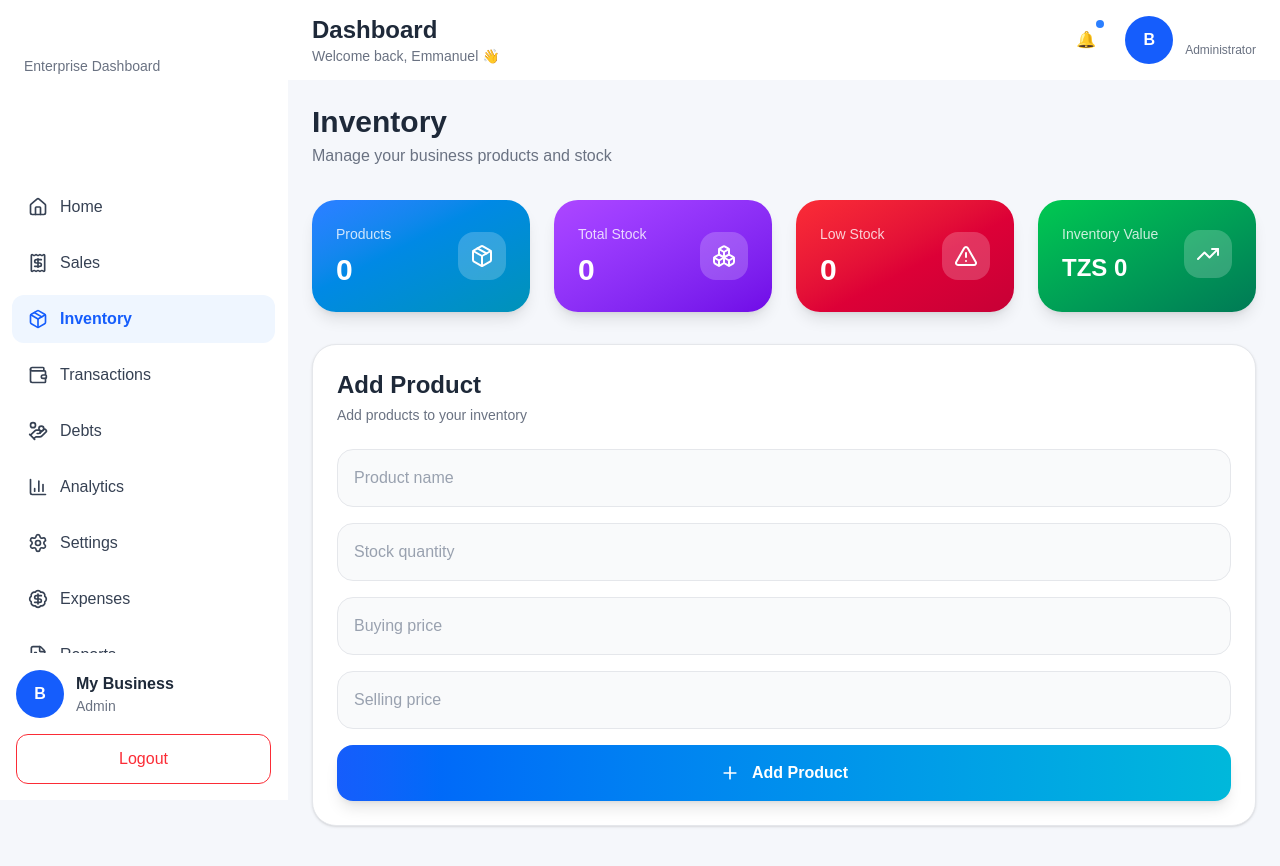
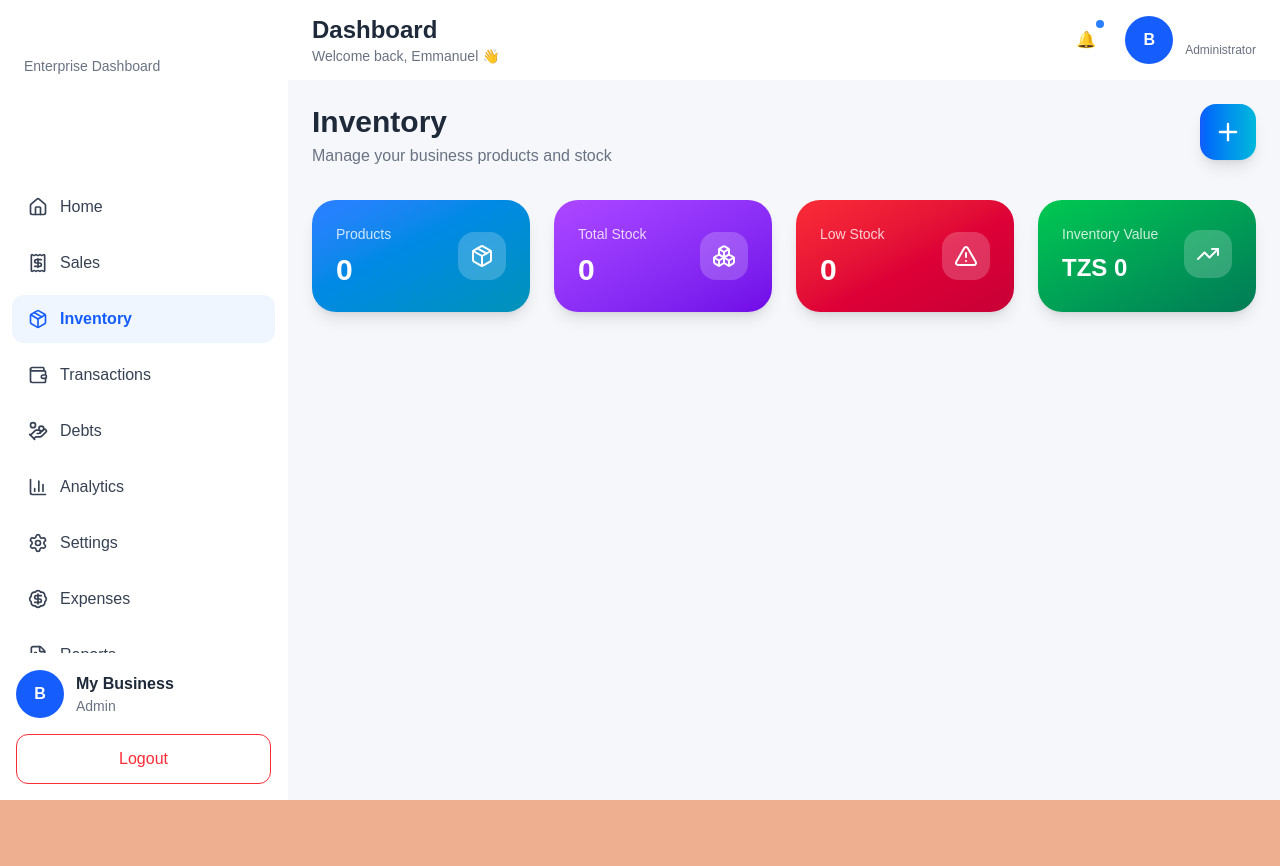
Before and after one commit to edanielmashika-debug/businesshealth, a Next.js app: page /inventory in a window 1280 px wide. Shown: the top 866 px of the page. After the commit the page ends 800 px from the top, so only its background shows below. Built offline with nearby package versions, Linux system fonts and the light colour scheme; no server answers.

Commit message:
inventory2.0

```diff
--- a/app/inventory/page.tsx
+++ b/app/inventory/page.tsx
@@ -18,6 +18,7 @@ import {
   Boxes,
   Trash2,
   Plus,
+  X,
 } from "lucide-react";
 
 export default function InventoryPage() {
@@ -45,6 +46,9 @@ export default function InventoryPage() {
     sellingPrice,
     setSellingPrice,
   ] = useState("");
+
+  const [showForm, setShowForm] =
+    useState(false);
 
   useEffect(() => {
 
@@ -91,6 +95,8 @@ export default function InventoryPage() {
     setStock("");
     setBuyingPrice("");
     setSellingPrice("");
+
+    setShowForm(false);
   };
 
   const totalProducts =
@@ -135,6 +141,8 @@ export default function InventoryPage() {
 
         {/* HEADER */}
 
+        <div className="flex items-start justify-between gap-4">
+
           <div>
 
             <h1 className="text-3xl font-bold text-gray-800 dark:text-white">
@@ -144,6 +152,22 @@ export default function InventoryPage() {
             <p className="text-gray-500 dark:text-slate-400 mt-1">
               Manage your business products and stock
             </p>
+
+          </div>
+
+          {/* ADD BUTTON */}
+
+          <button
+            onClick={() =>
+              setShowForm(true)
+            }
+            className="w-14 h-14 rounded-2xl bg-gradient-to-r from-blue-600 to-cyan-500 text-white flex items-center justify-center shadow-lg hover:scale-105 transition"
+          >
+
+            <Plus className="w-7 h-7" />
+
+          </button>
+
         </div>
 
         {/* TOP STATS */}
@@ -244,9 +268,28 @@ export default function InventoryPage() {
           </div>
         </div>
 
-        {/* FORM */}
+        {/* POPUP FORM */}
 
-        <div className="bg-white dark:bg-slate-900 rounded-3xl p-6 shadow-sm border border-gray-200 dark:border-slate-800">
+        {showForm && (
+
+          <div className="fixed inset-0 z-50 bg-black/50 backdrop-blur-sm flex items-center justify-center p-4">
+
+            <div className="w-full max-w-2xl bg-white dark:bg-slate-900 rounded-3xl border border-gray-200 dark:border-slate-800 shadow-2xl relative overflow-hidden">
+
+              {/* CLOSE BUTTON */}
+
+              <button
+                onClick={() =>
+                  setShowForm(false)
+                }
+                className="absolute top-5 right-5 w-10 h-10 rounded-full bg-gray-100 dark:bg-slate-800 text-black dark:text-white flex items-center justify-center hover:scale-110 transition"
+              >
+
+                <X className="w-5 h-5" />
+
+              </button>
+
+              <div className="p-6">
 
                 <div className="mb-6">
 
@@ -257,6 +300,7 @@ export default function InventoryPage() {
                   <p className="text-sm text-gray-500 dark:text-slate-400 mt-1">
                     Add products to your inventory
                   </p>
+
                 </div>
 
                 <form
@@ -326,9 +370,16 @@ export default function InventoryPage() {
                     <Plus className="w-5 h-5" />
 
                     Add Product
+
                   </button>
                 </form>
+
               </div>
+
+            </div>
+
+          </div>
+        )}
 
         {/* PRODUCTS */}
 
@@ -452,6 +503,7 @@ export default function InventoryPage() {
           )}
         </div>
       </div>
+
     </DashboardLayout>
   );
 }
```
Lines whose indentation alone changed are shown as unchanged.
